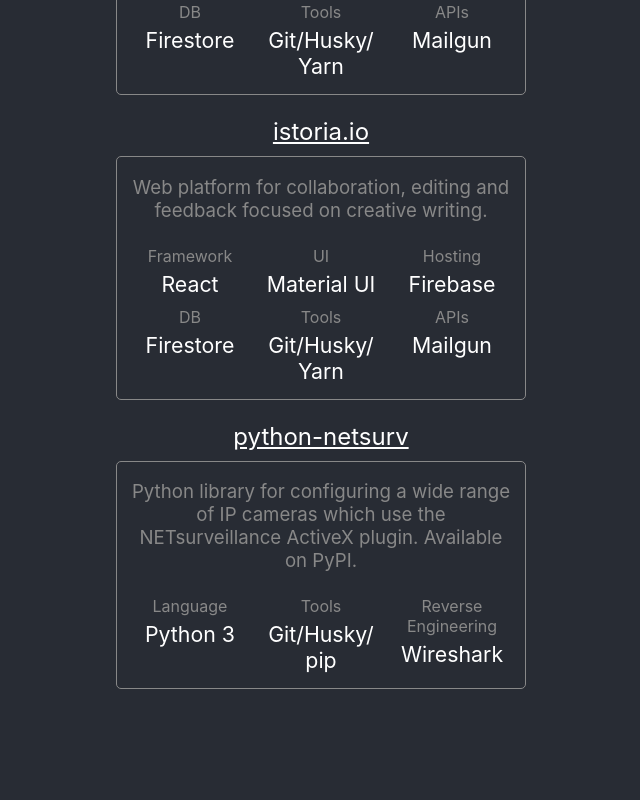
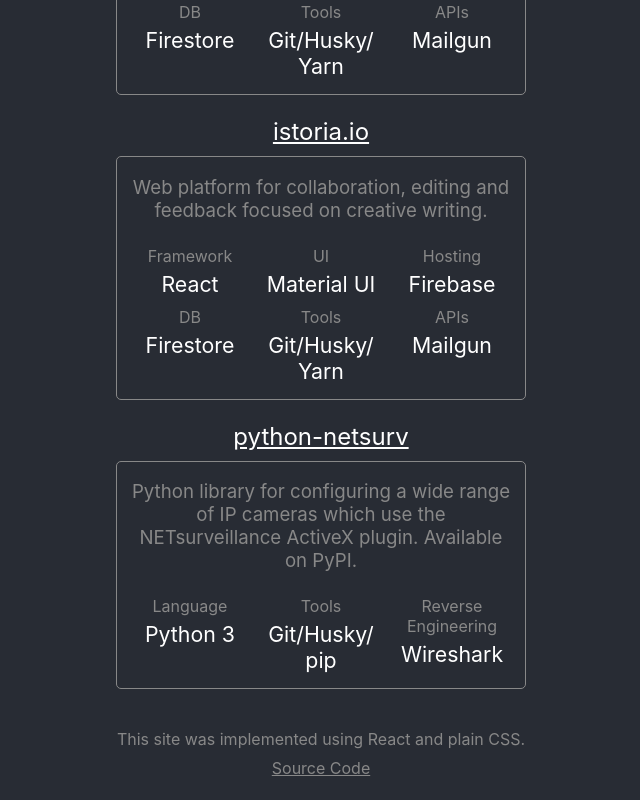
Before and after one commit to ekwoodrich/ekwoodrich.com, a React (Create React App) app: page / in a window 1280 px wide. Shown: the part 487-1287 px from the top of the page, without its empty margins (319-959 px from the left). Before the commit the page ends 1196 px from the top, so only its background shows below. Built offline with nearby package versions, Linux system fonts and the light colour scheme.

Commit message:
Added footer to link to source code.

```diff
--- a/src/App.css
+++ b/src/App.css
@@ -126,3 +126,20 @@
   font-size: 16pt;
   color: white;
 }
+.footer {
+  color: #888;
+  margin-top: 40px;
+  margin-bottom: 20px;
+}
+.footerText {
+  font-size: 12pt;
+}
+.footerLink {
+  color: #888;
+  font-size: 12pt;
+}
+
+.footerLink {
+  color: #888;
+  font-size: 12pt;
+}
--- /dev/null
+++ b/src/components/Footer.js
@@ -0,0 +1,21 @@
+import React from 'react';
+
+function Footer(props) {
+  return (
+    <div className="footer">
+      <div className="footerText">
+        This site was implemented using React and plain CSS.
+      </div>
+      <div>
+        <a
+          className="footerLink"
+          href="https://github.com/ekwoodrich/ekwoodrich.com"
+        >
+          Source Code
+        </a>
+      </div>
+    </div>
+  );
+}
+
+export default Footer;
--- a/src/screens/HomeScreen.js
+++ b/src/screens/HomeScreen.js
@@ -18,9 +18,11 @@
   useParams
 } from 'react-router-dom';
 import ProjectsScreen from './ProjectsScreen';
+import Footer from '../components/Footer';
 
 function HomeScreen(props) {
   return (
+    <div>
       <div className="">
         <h1>Eliot Woodrich</h1>
         <h5 id="schoolInfo">Full Stack Developer</h5>
@@ -44,6 +46,8 @@
         </div>
         <ProjectsScreen />
       </div>
+      <Footer />
+    </div>
   );
 }
 
```
Lines whose indentation alone changed are shown as unchanged.
